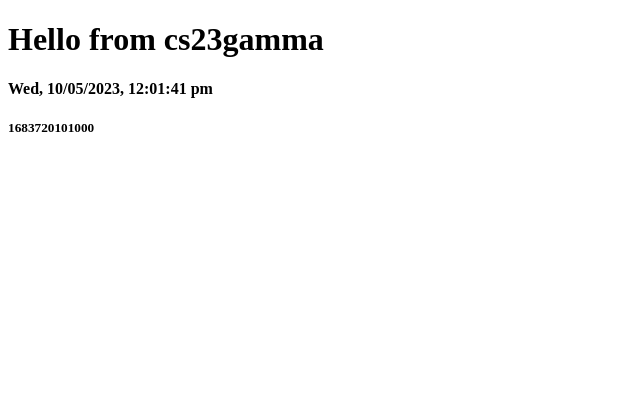
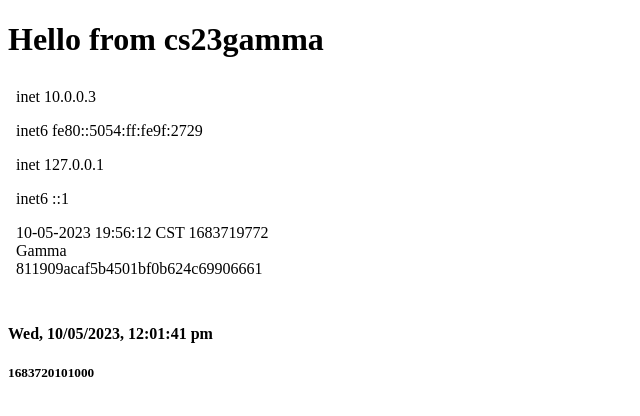
Before and after one commit to PeizheZhao/cs23gamma, a plain HTML site: page docs/index.html in a window 1280 px wide. Shown: the whole page, without its empty margins (0-640 px from the left). Drawn offline with Linux system fonts and the light colour scheme.

Commit message:
ipaddresses index.html

```diff
--- a/docs/index.html
+++ b/docs/index.html
@@ -7,6 +7,10 @@
 <body>
   <h1>Hello from cs23gamma</h1>
 <!-- ipaddresses past next line -->
+ <div id="list">
+<iframe width="400" height="220" src="./ipaddresses.html"
+frameborder="0" > </iframe>
+</div>
   <h4 id="id01">AAAA</h4>
   <h5 id="id02">AAAA</h5>
 </body>
```
